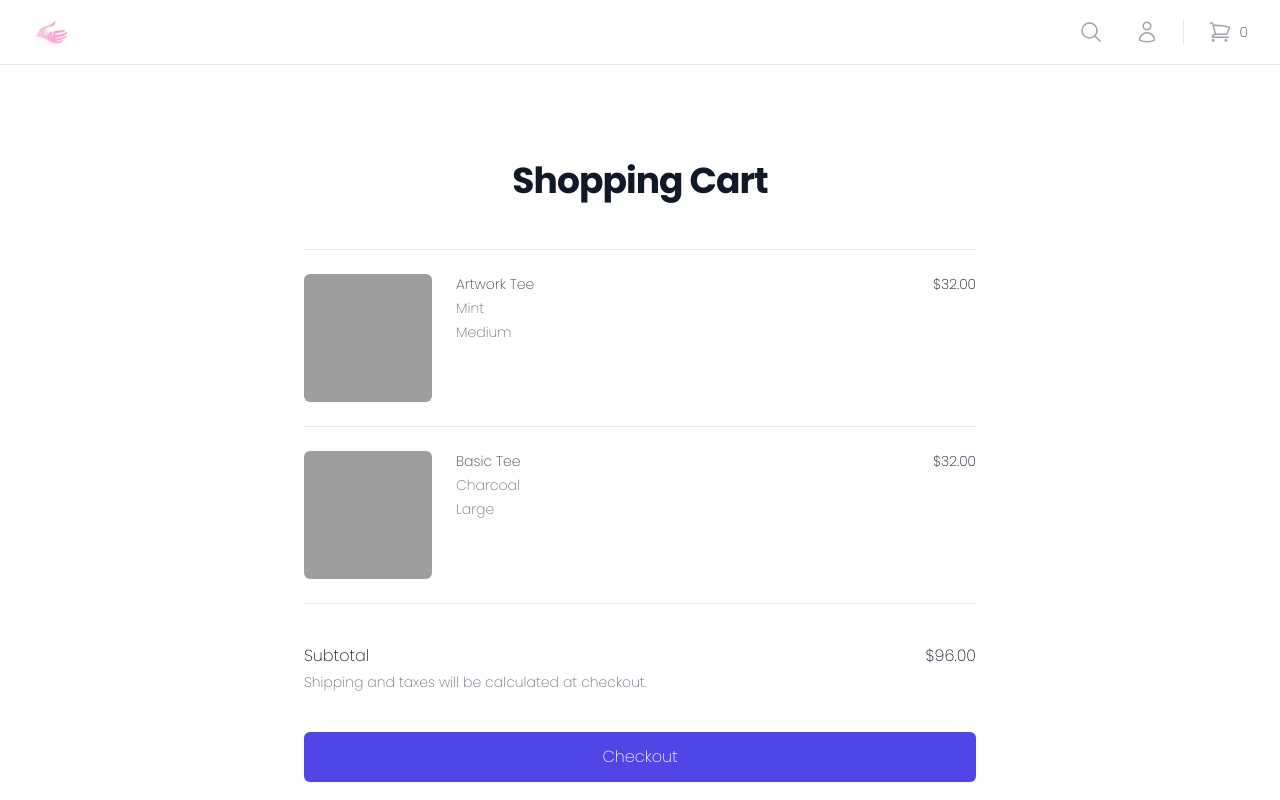
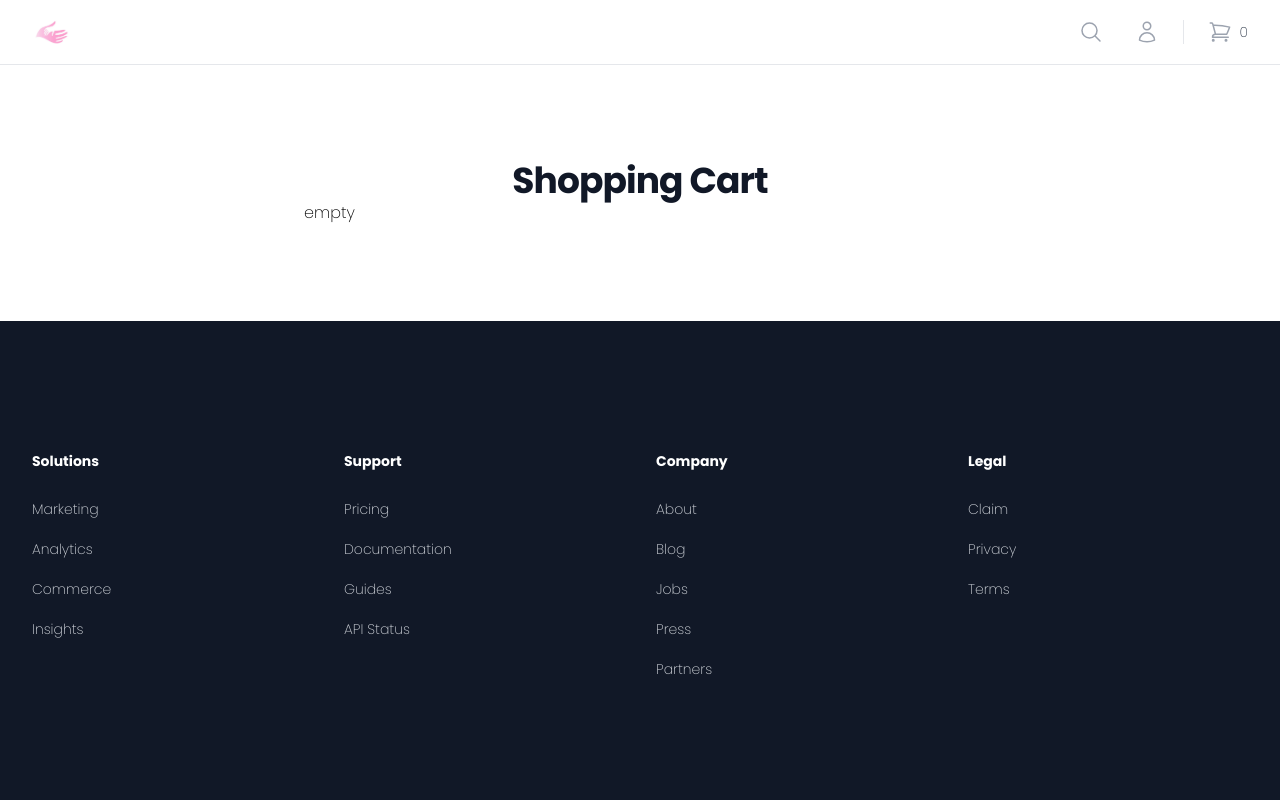
Before and after one commit to Ilona-front-end/js-frameworks-ca-ilona-raugalaite, a React (Create React App) app: page /basket in a window 1280 px wide. Shown: the top 800 px of the page. Built offline with nearby package versions, Linux system fonts and the light colour scheme; grey boxes are pictures that could not be loaded.

Commit message:
possible to delete order

```diff
--- a/src/components/pages/CheckOutPage.js
+++ b/src/components/pages/CheckOutPage.js
@@ -1,51 +1,32 @@
 import React from "react";
+import { useSelector } from "react-redux";
+import { useDispatch } from "react-redux";
+import { deleteOrder } from "../../store/modules/basketSlice";
 import { Link } from "react-router-dom";
 
-const products = [
-  {
-    id: 1,
-    name: 'Artwork Tee',
-    href: '#',
-    price: '$32.00',
-    color: 'Mint',
-    size: 'Medium',
-    inStock: true,
-    imageSrc: 'https://tailwindui.com/img/ecommerce-images/checkout-page-03-product-04.jpg',
-    imageAlt: 'Front side of mint cotton t-shirt with wavey lines pattern.',
-  },
-  {
-    id: 2,
-    name: 'Basic Tee',
-    href: '#',
-    price: '$32.00',
-    color: 'Charcoal',
-    inStock: false,
-    leadTime: '7-8 years',
-    size: 'Large',
-    imageSrc: 'https://tailwindui.com/img/ecommerce-images/shopping-cart-page-01-product-02.jpg',
-    imageAlt: 'Front side of charcoal cotton t-shirt.',
-  },
-]
+export default function CheckOutPage() {
+  const dispatch = useDispatch();
+  const {itemsInBasket, amountOfItemsInBasket} = useSelector((state) => state.basket);
+  // console.log('itemsInBasket', itemsInBasket);
 
-export default function CheckOutPage() {
   return (
     <div className="bg-white">
       <div className="mx-auto max-w-2xl px-4 py-16 sm:px-6 sm:py-24 lg:px-0">
         <h1 className="text-center text-3xl font-bold tracking-tight text-gray-900 sm:text-4xl">Shopping Cart</h1>
 
+        {amountOfItemsInBasket === 0 && <div>empty</div>}
+        {amountOfItemsInBasket >= 1 &&
         <form className="mt-12">
           <section aria-labelledby="cart-heading">
-            <h2 id="cart-heading" className="sr-only">
-              Items in your shopping cart
-            </h2>
+            <h2 id="cart-heading" className="sr-only">Items in your shopping cart</h2>
 
             <div className="divide-y divide-gray-200 border-b border-t border-gray-200">
-              {products.map((product) => (
-                <div key={product.id} className="flex py-6">
+              {itemsInBasket.map((itemInBasket, index) => (
+                <div key={index} className="flex py-6">
                   <div className="flex-shrink-0">
                     <img
-                      src={product.imageSrc}
-                      alt={product.imageAlt}
+                      src={itemInBasket.imageUrl}
+                      alt={itemInBasket.title}
                       className="h-24 w-24 rounded-md object-cover object-center sm:h-32 sm:w-32"
                     />
                   </div>
@@ -53,17 +34,12 @@ export default function CheckOutPage() {
                   <div className="ml-4 flex flex-1 flex-col sm:ml-6">
                     <div>
                       <div className="flex justify-between">
-                        <h4 className="text-sm">
-                          <span className="font-medium text-gray-700 hover:text-gray-800">
-                            {product.name}
-                          </span>
-                        </h4>
-                        <p className="ml-4 text-sm font-medium text-gray-900">{product.price}</p>
+                        <h4 className="text-sm"><span className="font-medium text-gray-700 hover:text-gray-800">{itemInBasket.title}</span></h4>
+                        <p className="ml-4 text-sm font-medium text-gray-900">{itemInBasket.discountedPrice} NOK</p>
                       </div>
-                      <p className="mt-1 text-sm text-gray-500">{product.color}</p>
-                      <p className="mt-1 text-sm text-gray-500">{product.size}</p>
+                      <p className="mt-1 text-sm text-gray-500">Discounted Price {itemInBasket.discountedPrice}</p>
+                      <p className="mt-1 text-sm text-gray-500">Price before {itemInBasket.price}</p>
                     </div>
-
                   </div>
                 </div>
               ))}
@@ -72,9 +48,7 @@ export default function CheckOutPage() {
 
           {/* Order summary */}
           <section aria-labelledby="summary-heading" className="mt-10">
-            <h2 id="summary-heading" className="sr-only">
-              Order summary
-            </h2>
+            <h2 id="summary-heading" className="sr-only">Order summary</h2>
 
             <div>
               <dl className="space-y-4">
@@ -85,7 +59,7 @@ export default function CheckOutPage() {
               </dl>
               <p className="mt-1 text-sm text-gray-500">Shipping and taxes will be calculated at checkout.</p>
             </div>
-
+            {/* Check out button */}
             <div className="mt-10">
               <button
                 type="submit"
@@ -94,18 +68,30 @@ export default function CheckOutPage() {
                 Checkout
               </button>
             </div>
+            {/* Delete button */}
+            <div className="mt-10">
+              <button
+                type="button"
+                className="w-full rounded-md border border-transparent bg-red-600 px-4 py-3 text-base font-medium text-white shadow-sm hover:bg-red-700 focus:outline-none focus:ring-2 focus:ring-red-500 focus:ring-offset-2 focus:ring-offset-gray-50"
+                onClick={()=>dispatch(deleteOrder(itemsInBasket))}
+              >
+                Delete order
+              </button>
+            </div>
 
             <div className="mt-6 text-center text-sm">
-              <p>
+              <div>
                 <span className="mx-2">or</span>
                 <Link to="/" className="font-medium text-indigo-600 hover:text-indigo-500">
                   Continue Shopping
                   <span aria-hidden="true"> &rarr;</span>
                 </Link>
-              </p>
+              </div>
             </div>
           </section>
+
         </form>
+        }
       </div>
     </div>
   )
--- a/src/store/modules/basketSlice.js
+++ b/src/store/modules/basketSlice.js
@@ -12,6 +12,10 @@ const basketSlice = createSlice({
     ADD_ITEM_TO_BASKET: (state, action) => {
       state.itemsInBasket.push(action.payload);
       state.amountOfItemsInBasket += 1;
+    },
+    DELETE_ORDER: (state, action) => {
+      state.itemsInBasket = [];
+      state.amountOfItemsInBasket = 0;
     }
   }
 });
@@ -19,8 +23,14 @@ const basketSlice = createSlice({
 export default basketSlice.reducer;
 
 const { ADD_ITEM_TO_BASKET } = basketSlice.actions;
+const { DELETE_ORDER } = basketSlice.actions;
 
 export const addItemToBasket = (item) => dispatch => {
   console.log('addItemToBasket', item);
   dispatch(ADD_ITEM_TO_BASKET(item));
 }
+
+export const deleteOrder = (item) => dispatch => {
+  console.log('deleteOrder', item);
+  dispatch(DELETE_ORDER(item));
+}
```
